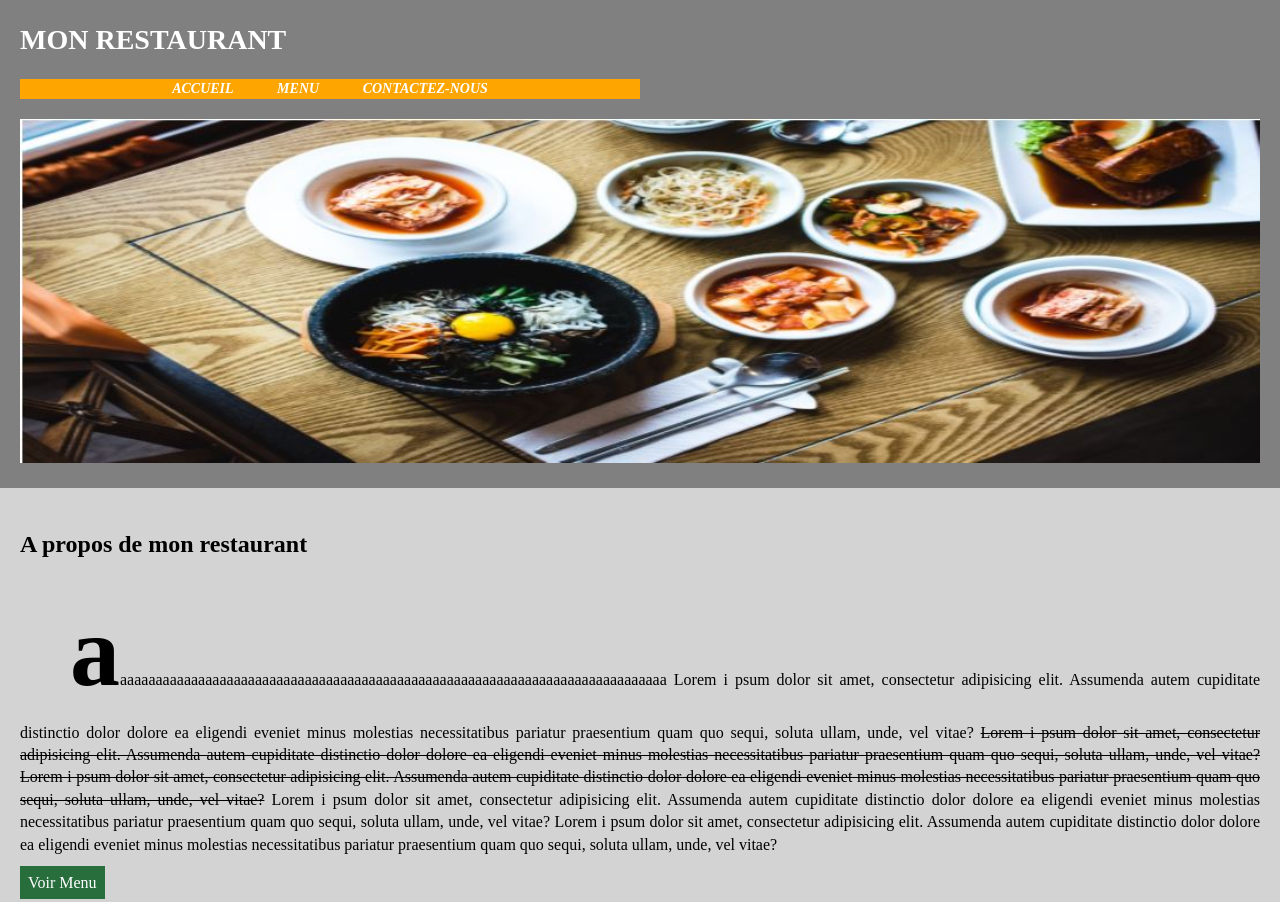
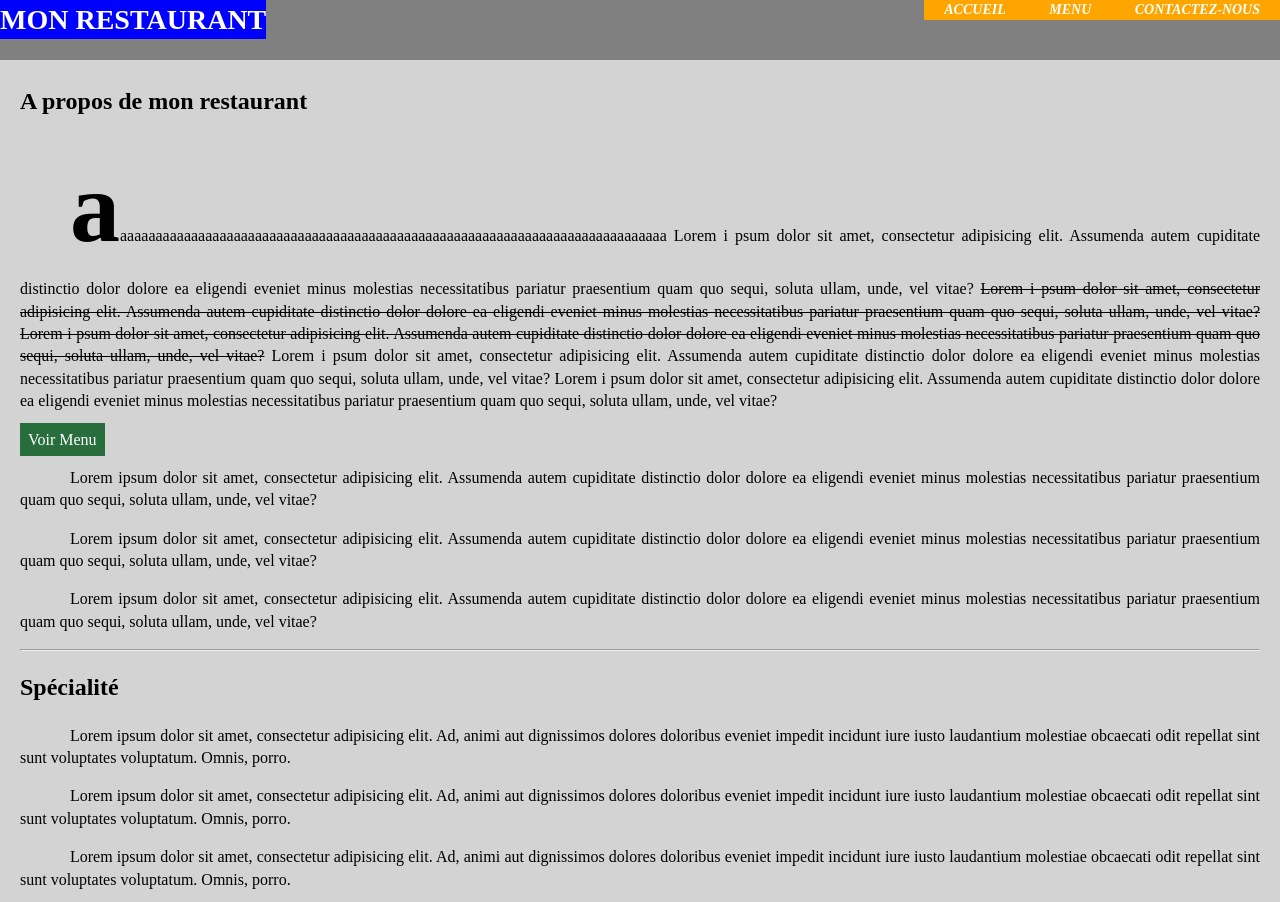
Before and after one commit to sungvadan/teaching, a plain HTML site: page css/index.html in a window 1280 px wide. Shown: the top 902 px of the page. Drawn offline with Linux system fonts and the light colour scheme.

Commit message:
position

```diff
--- a/css/css/style.css
+++ b/css/css/style.css
@@ -10,6 +10,13 @@ body {
 
 }
 .header{
+    position: fixed;
+    top: 0px;
+    left: 0px;
+    right: 0px;
+    height: 20px;
+
+
     /* width: 500px;  */
     /* height: 50vh;
     width: 50vw; */
@@ -23,12 +30,53 @@ body {
     color: white;
     font-size: 14px;
     text-transform: uppercase;
+
+    /* position: relative; */
+
 }
 
+.header-title {
+    margin-top: 0px;
+    position: absolute;
+    top: 0px;
+    left: 0px;
+    background: blue
+}
+
+
 .header-nav{
-    width: 50%; /* par rapport contenneur */
+    position: absolute;
+    top: 0px;
+    right: 0px;
+
+
+    /* position: absolute; */
+    /* position: fixed;
+    top: 0;
+    left: 0;
+    right: 0; */
+
+    /* position: relative;
+    top: 200px; */
+
+    /* position: absolute;
+    left: 10px;
+    right: 10px; */
+
+    /* position: sticky;
+    top: 0px;
+    left: 0px;
+    right: 0px; */
+
+    /* position: absolute;
+    top: Opx;
+    right: 0px; */
+
+    /* width: 100%;
+    height: 100%; */
+    /* width: 50%; par rapport contenneur */
     background: orange;
-    margin: 20px 0;
+    /* margin: 20px 0; */
     text-align: center;
 }
 
@@ -54,15 +102,13 @@ span{
     text-decoration: line-through;
 }
 
-.header-title {
-    margin-top: 0px;
-}
 
 .main{
     background: lightgray;
     padding: 20px;
     line-height: 1.4;
     font-size: 16px;
+    /* position: relative; */
 }
 
 .main p{
@@ -94,4 +140,33 @@ span{
     text-decoration: none;
     font-size: 1rem;
     padding: 0.5em;
+    /* position: fixed;
+    top: 0px;
+    left: 0px; */
+
 }
+
+
+
+/* .main{
+    position: relative;
+}
+.div1{
+    background: green;
+    position: absolute;
+    top: 0px;
+    left: 0px;
+    width: 80%;
+    height: 200px;
+    z-index: 5;
+}
+
+.div2{
+    background: blue;
+    position: absolute;
+    top: 10px;
+    right: 0px;
+    width: 80%;
+    height: 50px;
+    z-index: 4;
+} */
--- a/css/index.html
+++ b/css/index.html
@@ -13,12 +13,16 @@
         <nav class="header-nav">
             <a href="index.html" title="Accueil">Accueil</a>
             <a href="menu.html" title="Voir le menu">Menu</a>
-            <a href="contact.html">Contactez-nous</a>
+            <a id="test"class="small" href="contact.html">Contactez-nous</a>
         </nav>
-        <img src="images/mon_restaurant.jpg" alt="" width="1080" height="300">
+        <!-- <img src="images/mon_restaurant.jpg" alt="" qsdfqsdf="qsdfqsdf" width="1080" height="300"> -->
     </header>
 
     <article class="main">
+
+        <div class="div1">Div1</div>
+        <div class="div2">Div2</div>
+
         <h2>A propos de mon restaurant</h2>
         <p>
             aaaaaaaaaaaaaaaaaaaaaaaaaaaaaaaaaaaaaaaaaaaaaaaaaaaaaaaaaaaaaaaaaaaaaaaaaaaaaa
```
